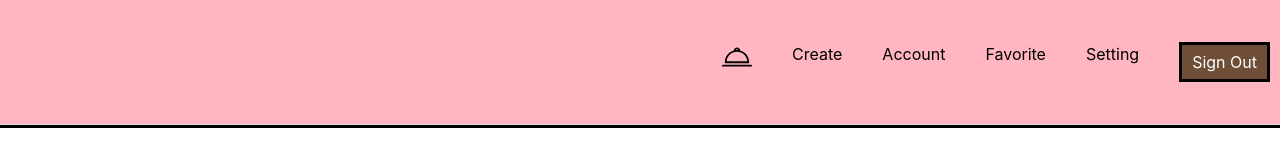
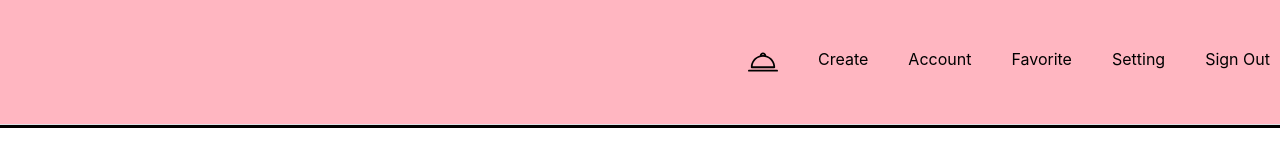
Before and after one commit to nguyenjh/CSE-110-Group-11, a React (Vite) app in the folder my-app/client/: page /recipe/1 in a window 1280 px wide. Shown: the top 146 px of the page. Built offline with nearby package versions, Linux system fonts and the light colour scheme; no server answers.

Commit message:
change the signout button

```diff
--- a/my-app/client/src/views/NavBar.tsx
+++ b/my-app/client/src/views/NavBar.tsx
@@ -52,7 +52,7 @@ export default function NavBar() {
                 <li className={isLogin ? 'visible': 'hidden'}><a className='Account' href="#">Account</a></li>
                 <li className={isLogin ? 'visible': 'hidden'}><a className='Favorite' href="#">Favorite</a></li>
                 <li className={isLogin ? 'visible': 'hidden'}><a className='Setting' href="#">Setting</a></li>
-                <li> {isLogin? <button className='SignOut' onClick={toggleSignOutClick}>Sign Out</button> : <a className='SignIn' href="#">Sign In</a>} </li>
+                <li> {isLogin? <a className='SignOut' role='button' onClick={toggleSignOutClick}>Sign Out</a> : <a className='SignIn' href="#">Sign In</a>} </li>
 
               </ul>
             </div>
```
Also changed, not shown: 2 other files (tests, documents, lock files or other folders).
